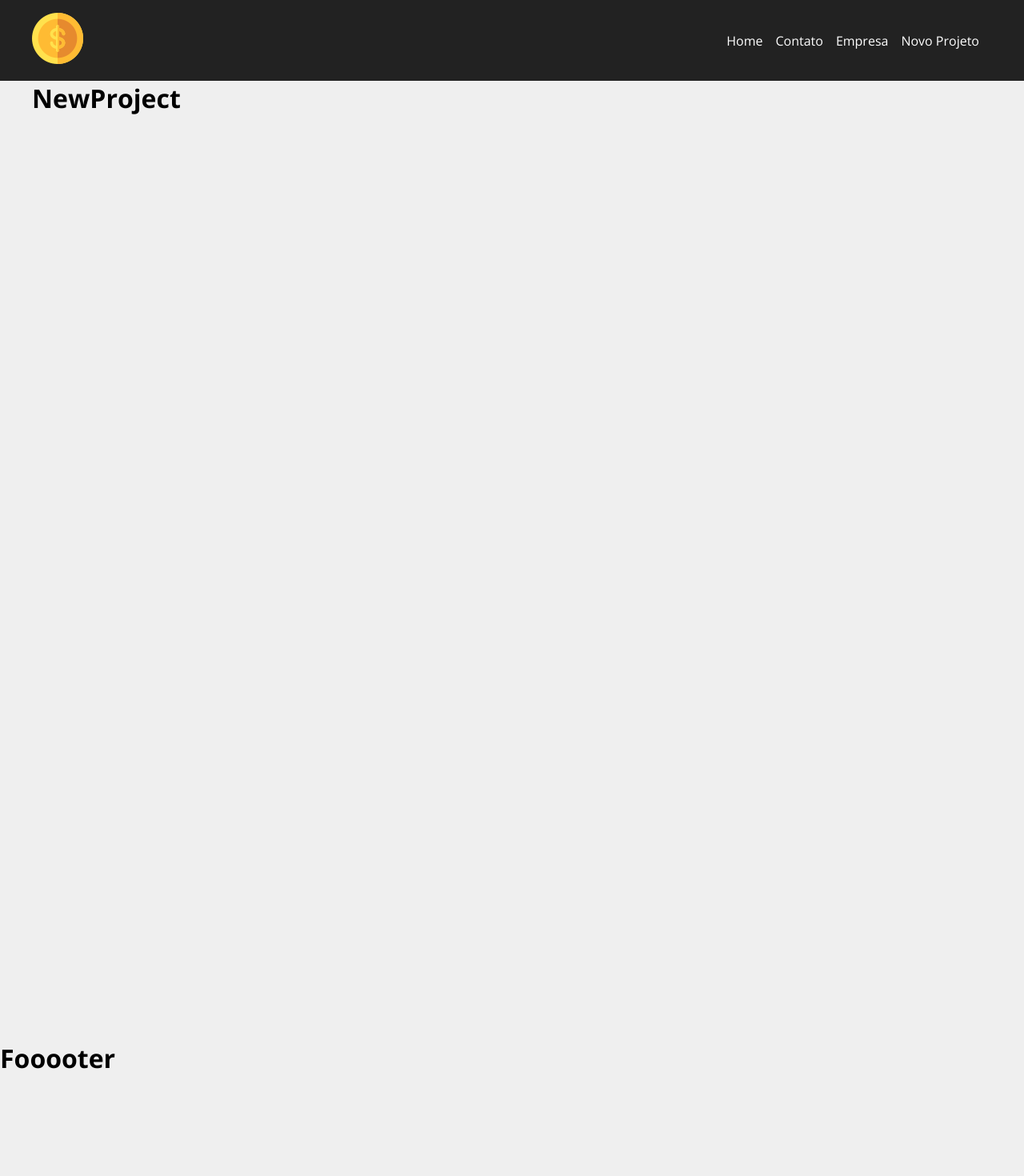
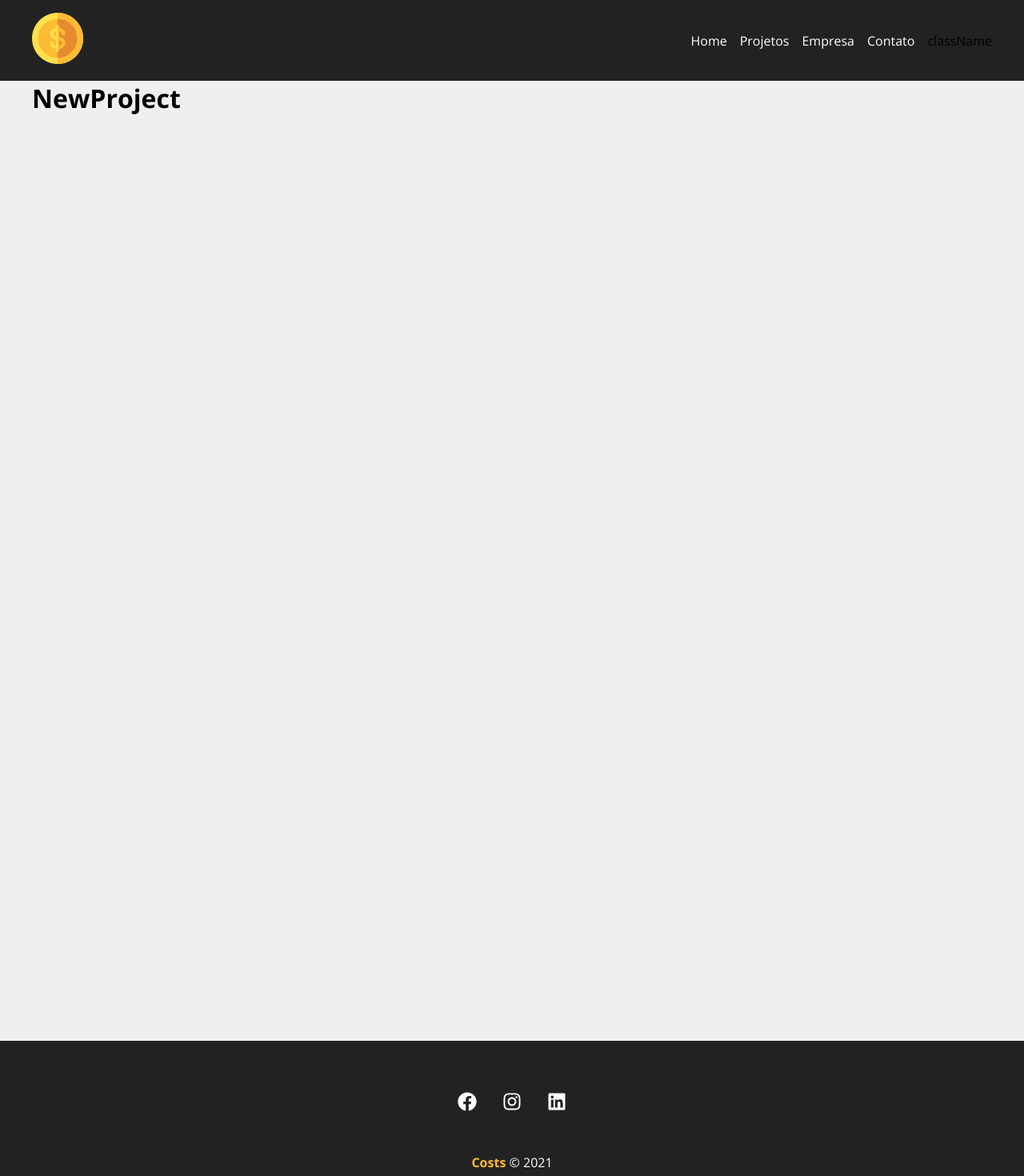
Before and after one commit to valdemir47/costs-react, a React (Create React App) app: page /newproject in a window 1280 px wide. Shown: the top 1470 px of the page at 80% size. Before the commit the page ends 1344 px from the top, so only its background shows below. Built offline with nearby package versions, Linux system fonts and the light colour scheme.

Commit message:
19.2 -Navbar e footer

```diff
--- a/src/App.js
+++ b/src/App.js
@@ -6,6 +6,8 @@ import Home from './components/pages/Home';
 import Contact from './components/pages/Contact';
 import Company from './components/pages/Company';
 import NewProject from './components/pages/NewProject';
+import Projects from './components/pages/Projects';
+
 import Container from './layout/Container';
 import Navbar from './layout/Navbar';
 import Footer from './layout/Footer';
@@ -25,6 +27,7 @@ function App() {
 
             {/* SINTAXE CORRETA do React Router v6: usa 'element' */}
             <Route path='/' element={<Home />} />
+            <Route path='/projects' element={<Projects />} />
             <Route path='/company' element={<Company />} />
             <Route path='/contact' element={<Contact />} />
             <Route path='/newproject' element={<NewProject />} />
--- a/src/components/pages/Contact.js
+++ b/src/components/pages/Contact.js
@@ -1,7 +1,7 @@
 function Contact(){
 
 
-    return <h1>Contact</h1>
+    return <h1>Contato</h1>
 }
 
 export default Contact
--- /dev/null
+++ b/src/components/pages/Projects.js
@@ -0,0 +1,6 @@
+function Projects (){
+
+    return <h1>Projetos</h1>
+}
+
+export default Projects
--- a/src/layout/Footer.js
+++ b/src/layout/Footer.js
@@ -1,9 +1,28 @@
+import { FaFacebook, FaInstagram, FaLinkedin } from "react-icons/fa" //importação incons da biblioteca
+
+import styles from './Footer.module.css'
+
 function Footer (){
 
     return(
-        <div>
-            <h1>Fooooter</h1>
-        </div>
+        <footer className={styles.footer}>
+            <ul className={styles.social_list}>
+                <li>
+                    <FaFacebook/>
+                </li>
+
+                 <li>
+                    <FaInstagram/>
+                </li>
+
+                <li>
+                    <FaLinkedin/>
+                </li>
+            </ul>
+            <p className={styles.copy_right}>
+                <span>Costs</span> &copy; 2021
+            </p>
+        </footer>
     )
 }
 
--- a/src/layout/Footer.module.css
+++ b/src/layout/Footer.module.css
@@ -0,0 +1,33 @@
+.footer{
+    background-color: #222;
+    color: #FFF;
+    padding: 3em;
+    text-align: center;
+}
+
+.social_list{
+    display:flex;
+    justify-content: center;
+    list-style-type: none; /*tira marcador da lista*/
+}
+
+.social_list li{
+    margin: 1em;
+}
+
+.social_list li:hover{
+   color: #ffbb33;
+}/*quando passa o cursor*/
+
+.social_list svg{
+   font-size: 1.5em;
+   cursor: pointer; /*curso de mãozinha*/
+}/*svg (icons)*/
+
+.copy_right{
+    margin-top: 2em;
+}
+.copy_right span{
+    font-weight: bold;
+    color: #ffbb33;
+}
--- a/src/layout/Navbar.js
+++ b/src/layout/Navbar.js
@@ -13,12 +13,12 @@ function Navbar(){
                     <img src={logo} alt="Costs"/>
                 </Link>
                 <ul class={styles.list}>
-                    <li class={styles.item}> <Link to ='/'>Home</Link> </li>
-                    <li class={styles.item}><Link to ='/contact'>Contato</Link></li>
-                    <li class={styles.item}><Link to ='/company'>Empresa</Link></li>
-                    <li class={styles.item}><Link to ='/netproject'>Novo Projeto</Link></li>
-
-                </ul>
+                    <li className={styles.item}> <Link to ='/'>Home</Link> </li>
+                    <li className={styles.item}><Link to ='/projects'>Projetos</Link></li>
+                    <li className={styles.item}><Link to ='/company'>Empresa</Link></li>
+                    <li className={styles.item}><Link to ='/contact'>Contato</Link></li>
+              className
+                 </ul>
             </Container>
         </nav>
 
```
